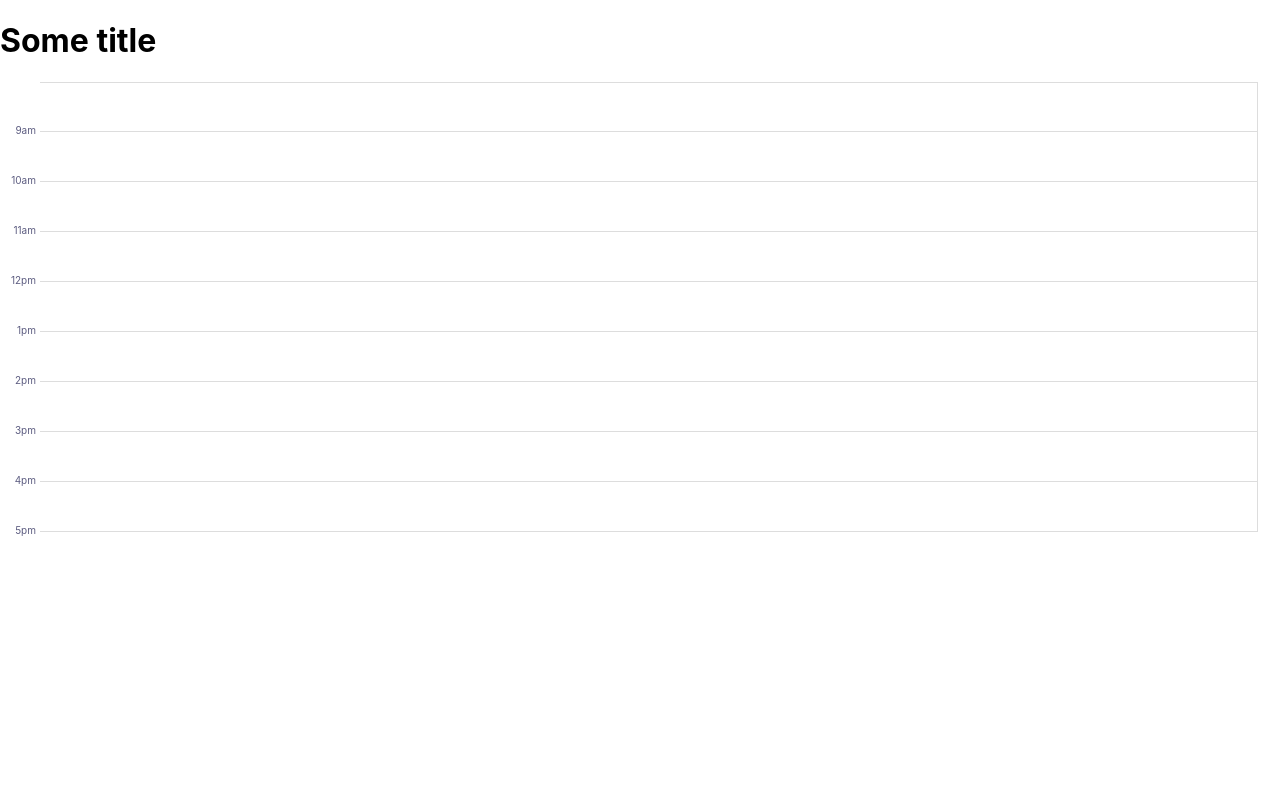
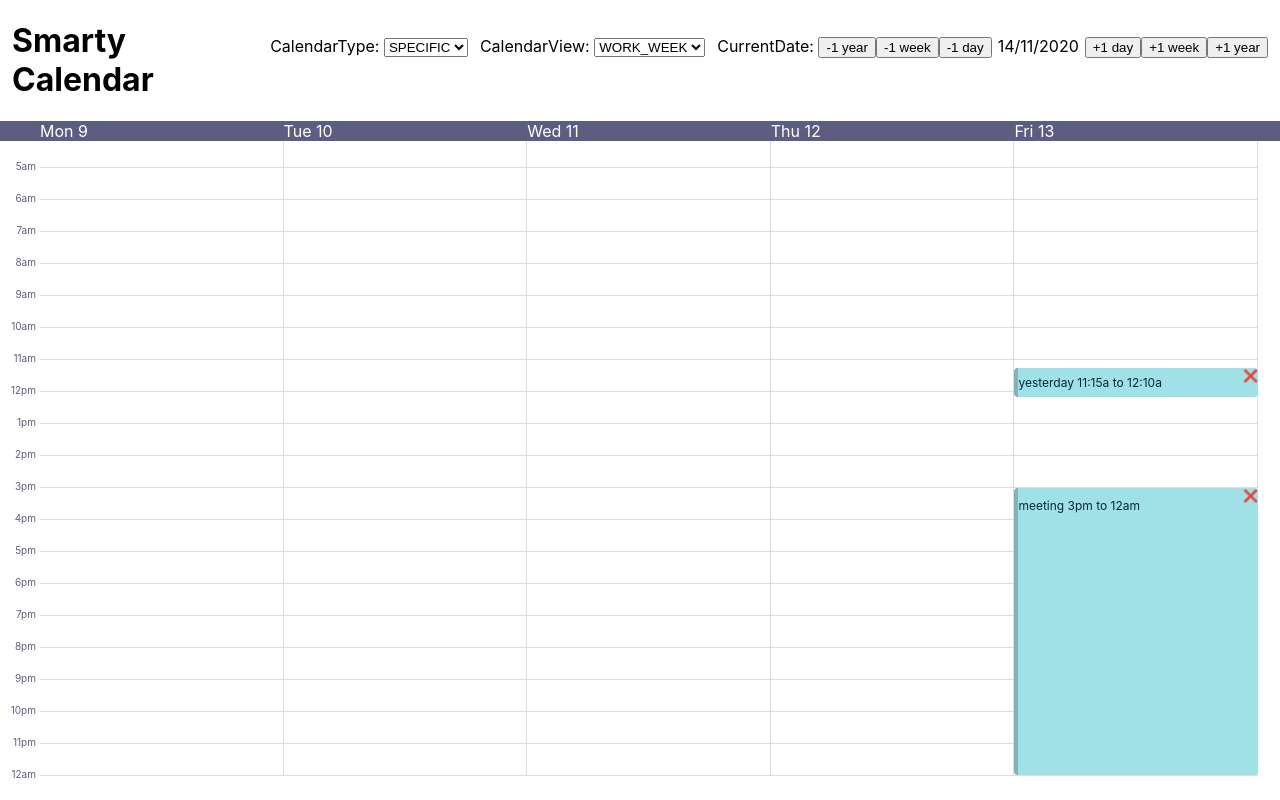
Before and after one commit to hmassad/smarty-calendar, a React (Create React App) app: page / in a window 1280 px wide. Built offline with nearby package versions, Linux system fonts and the light colour scheme.

Commit message:
fix scroll to current time on startup added controls to app to test

```diff
--- a/src/App.js
+++ b/src/App.js
@@ -6,7 +6,10 @@ import Calendar, {CalendarType, CalendarView} from './Calendar';
 const App = () => {
 
   const [timeZone] = useState('America/Argentina/Buenos_Aires');
-  const [currentDate] = useState(moment().tz(timeZone));
+  const [currentDate, setCurrentDate] = useState(moment().tz(timeZone));
+
+  const [calendarType, setCalendarType] = useState(CalendarType.SPECIFIC);
+  const [calendarView, setCalendarView] = useState(CalendarView.WORK_WEEK);
 
   const [events, setEvents] = useState(() => {
     const today = moment().tz(timeZone).startOf('days');
@@ -64,11 +67,45 @@ const App = () => {
     })
   }
 
+  const handleCurrentDateChange = (amount, unit) => {
+    setCurrentDate(prev => moment(prev).tz(timeZone).add(amount, unit));
+  }
+
   return (<>
     <div style={{height: "100vh", display: "flex", flexDirection: "column"}}>
-      <h1>Some title</h1>
+      <div style={{display: "flex", alignItems: "baseline", paddingLeft: 12, paddingRight: 12}}>
+        <h1 style={{flex: 1}}>Smarty Calendar</h1>
+        <div style={{marginLeft: 12}}>
+          <label>CalendarType: </label>
+          <select value={calendarType} onChange={e => setCalendarType(e.target.value)}>
+            <option label={CalendarType.SPECIFIC} value={CalendarType.SPECIFIC} />
+            <option label={CalendarType.GENERIC} value={CalendarType.GENERIC} />
+          </select>
+        </div>
+        <div style={{marginLeft: 12}}>
+          <label>CalendarView: </label>
+          <select value={calendarView} onChange={e => setCalendarView(e.target.value)}>
+            <option label={CalendarView.SINGLE_DAY} value={CalendarView.SINGLE_DAY} />
+            <option label={CalendarView.WORK_WEEK} value={CalendarView.WORK_WEEK} />
+            <option label={CalendarView.WEEK} value={CalendarView.WEEK} />
+            <option label={CalendarView.THREE_DAYS} value={CalendarView.THREE_DAYS} />
+          </select>
+        </div>
+        <div style={{marginLeft: 12}}>
+          <label>CurrentDate: </label>
+          <button onClick={() => handleCurrentDateChange(-1, 'years')}>-1 year</button>
+          <button onClick={() => handleCurrentDateChange(-1, 'weeks')}>-1 week</button>
+          <button onClick={() => handleCurrentDateChange(-1, 'days')}>-1 day</button>
+          <span style={{paddingLeft: 6, paddingRight: 6}}>
+            {moment(currentDate).tz(timeZone).format('DD/MM/yyyy')}
+          </span>
+          <button onClick={() => handleCurrentDateChange(1, 'days')}>+1 day</button>
+          <button onClick={() => handleCurrentDateChange(1, 'weeks')}>+1 week</button>
+          <button onClick={() => handleCurrentDateChange(1, 'years')}>+1 year</button>
+        </div>
+      </div>
       <Calendar currentDate={currentDate} timeZone={timeZone} events={events} onCreate={handleCreate} onChange={handleChange} onDelete={handleDelete}
-        pixelsPerHour={50} minHour={8} maxHour={17} calendarType={CalendarType.GENERIC} calendarView={CalendarView.SINGLE_DAY}
+        pixelsPerHour={32} minHour={0} maxHour={24} calendarType={calendarType} calendarView={calendarView}
       />
     </div>
   </>)
--- a/src/Calendar.js
+++ b/src/Calendar.js
@@ -153,23 +153,28 @@ const Calendar = ({
   }, [handleResize]);
 
   useEffect(() => {
-    calendarContentRef.current.scrollTop = nowTop;
-    // eslint-disable-next-line react-hooks/exhaustive-deps
-  }, []);
+    const calcNowTop = () => {
+      const now = moment().tz(timeZone);
+      if (now.hours() < minHour || now.hours() > maxHour) {
+        return null;
+      } else {
+        return calcTop(now.toDate(), timeZone, minHour, pixelsPerHour);
+      }
+    };
 
-  useEffect(() => {
+    const nowTop = calcNowTop();
+    setNowTop(nowTop);
+    if (nowTop) {
+      calendarContentRef.current.scrollTop = nowTop;
+    }
+
     const intervalHandle = setInterval(() => {
-      const now = moment().tz(timeZone);
-      if (now.hours() < minHour) {
-        setNowTop(null);
-      } else {
-        setNowTop(calcTop(now.toDate(), timeZone, minHour, pixelsPerHour));
-      }
+      setNowTop(calcNowTop());
     }, 1000);
     return () => {
       clearInterval(intervalHandle);
     };
-  }, [timeZone, minHour, pixelsPerHour]);
+  }, [timeZone, minHour, maxHour, pixelsPerHour]);
 
   const handleMouseMove = useCallback(e => {
     if (!dragContextRef.current) return;
@@ -289,6 +294,7 @@ const Calendar = ({
   const handleMouseDown = useCallback(e => {
     if (e.button !== 0) return;
     if (e.target.onclick) return; // allow clicking on inner elements
+    // TODO filter click outside calendarContentRef
 
     const calendarContentRect = calendarContentRef.current.getBoundingClientRect();
     const left = e.clientX - calendarContentRect.left - hoursContainerWidth;
```
